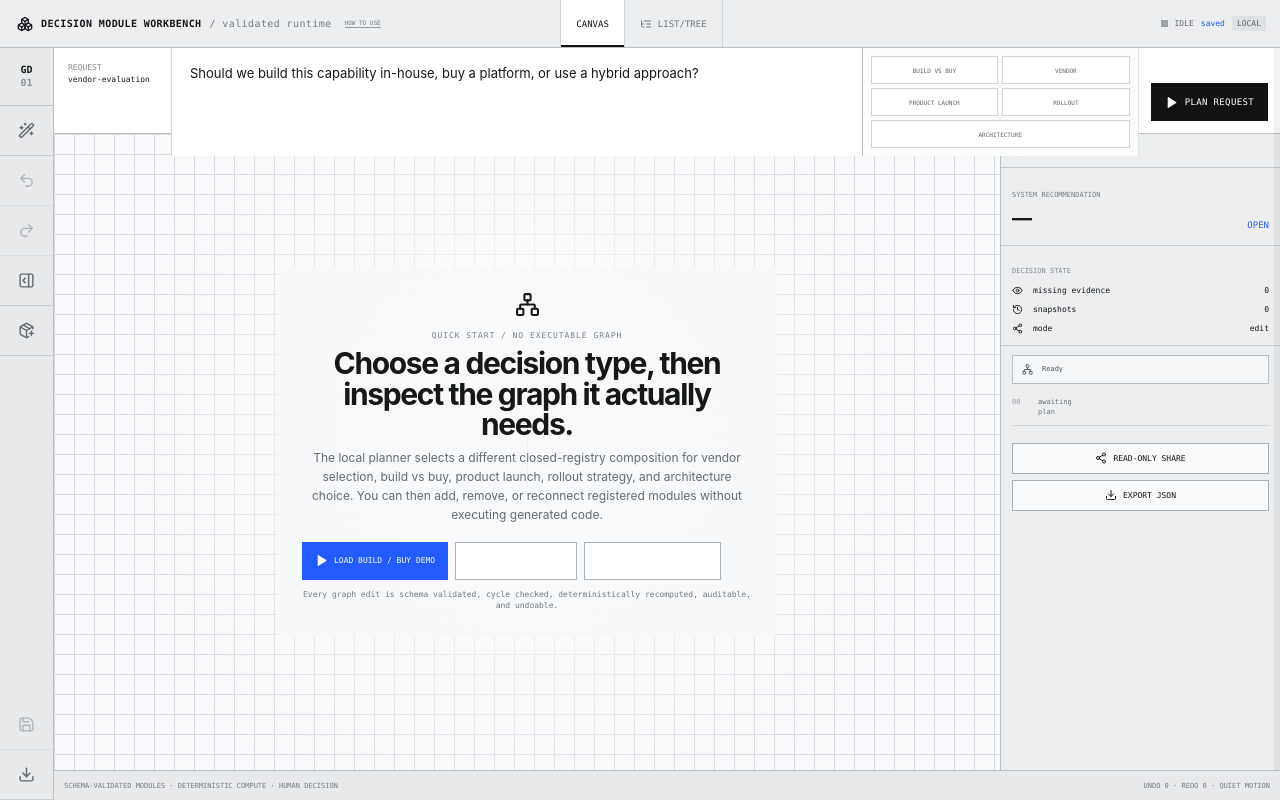
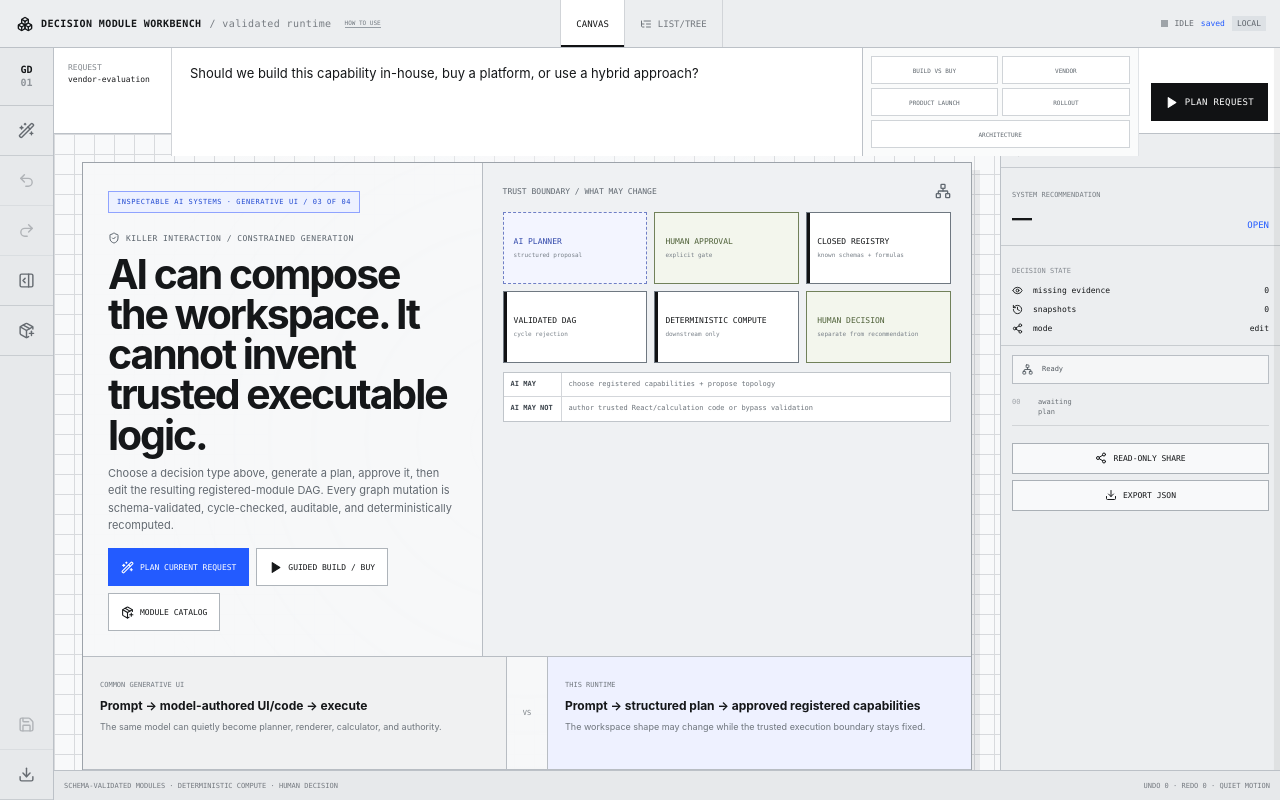
Before and after one commit to oosuhada/decision-module-runtime, a React (Vite) app: page /w/vendor-evaluation in a window 1280 px wide. Built offline with nearby package versions, Linux system fonts and the light colour scheme; no server answers.

Commit message:
feat: sharpen runtime portfolio narrative

```diff
--- a/src/app/DecisionWorkspace.tsx
+++ b/src/app/DecisionWorkspace.tsx
@@ -28,6 +28,7 @@ import { DecisionCanvas } from '../canvas/DecisionCanvas';
 import { MobileWorkspace } from '../canvas/MobileWorkspace';
 import { RuntimeGuide } from '../components/RuntimeGuide';
 import { ModuleCatalog } from '../components/ModuleCatalog';
+import { PortfolioNarrative } from '../components/PortfolioNarrative';
 import { Inspector } from '../provenance/Inspector';
 import { branchWorkspaceUrl, ensureWorkspaceUrl, resolveWorkspaceRoute } from '../routes/workspaceRoute';
 import { createEmptyWorkspace, workspaceDocumentSchema } from '../schemas/workspace';
@@ -336,7 +337,7 @@ export function DecisionWorkspace() {
         {!workspace.modules.length && !workspace.plan ? (
           <div className="blank-workspace">
             <div className="origin-cross"><i /><i /><span>0,0</span></div>
-            <div className="blank-message"><Network size={25} /><span>QUICK START / NO EXECUTABLE GRAPH</span><h1>Choose a decision type, then inspect the graph it actually needs.</h1><p>The local planner selects a different closed-registry composition for vendor selection, build vs buy, product launch, rollout strategy, and architecture choice. You can then add, remove, or reconnect registered modules without executing generated code.</p><div className="blank-actions"><button className="primary" disabled={isReadonly || isRunning} onClick={() => void loadGuidedDemo()}><Play size={13} fill="currentColor" /> LOAD BUILD / BUY DEMO</button><button disabled={isReadonly} onClick={() => void createPlan()}>PLAN CURRENT REQUEST</button><button disabled={isReadonly} onClick={() => setCatalogOpen(true)}><PackagePlus size={13} /> OPEN MODULE CATALOG</button></div><small>Every graph edit is schema validated, cycle checked, deterministically recomputed, auditable, and undoable.</small></div>
+            <PortfolioNarrative disabled={isReadonly || isRunning} onPlan={() => void createPlan()} onDemo={() => void loadGuidedDemo()} onCatalog={() => setCatalogOpen(true)} />
           </div>
         ) : null}
         {workspace.modules.length && viewMode === 'canvas' ? <DecisionCanvas workspace={workspace} quietMotion={quietMotion} onMove={moveModule} actions={{ setInput, removeModule, recordDecision, focusModule: (id) => { focusModule(id); setInspectorOpen(true); } }} /> : null}
--- /dev/null
+++ b/src/components/PortfolioNarrative.tsx
@@ -0,0 +1,42 @@
+import { Network, PackagePlus, Play, ShieldCheck, WandSparkles } from 'lucide-react';
+
+const story = [
+  ['BEFORE', 'Generative UI demos often let a model invent both presentation and trusted execution logic.'],
+  ['PROBLEM', 'A convincing interface can hide invented formulas, invalid dependencies, or untraceable state changes.'],
+  ['INSIGHT', 'Give AI composition authority, not execution authority. Trusted behavior must come from reviewed capabilities.'],
+  ['ARCHITECTURE', 'Structured plan → human approval → closed registry → DAG validation → deterministic recompute → audit.'],
+  ['INTERACTION', 'Change the request, inspect the proposed graph, edit dependencies, reject cycles, and watch only downstream modules recompute.'],
+  ['RESULT', 'The workspace can be generative in shape while remaining constrained, explainable, and human-governed.'],
+];
+
+export function PortfolioNarrative({ onPlan, onDemo, onCatalog, disabled }: { onPlan: () => void; onDemo: () => void; onCatalog: () => void; disabled: boolean }) {
+  return (
+    <div className="runtime-portfolio">
+      <section className="runtime-case-hero">
+        <div>
+          <span className="runtime-thesis">INSPECTABLE AI SYSTEMS · GENERATIVE UI / 03 OF 04</span>
+          <span className="runtime-kicker"><ShieldCheck size={12} /> KILLER INTERACTION / CONSTRAINED GENERATION</span>
+          <h1>AI can compose the workspace. It cannot invent trusted executable logic.</h1>
+          <p>Choose a decision type above, generate a plan, approve it, then edit the resulting registered-module DAG. Every graph mutation is schema-validated, cycle-checked, auditable, and deterministically recomputed.</p>
+          <div className="blank-actions"><button className="primary" disabled={disabled} onClick={onPlan}><WandSparkles size={13} /> PLAN CURRENT REQUEST</button><button disabled={disabled} onClick={onDemo}><Play size={13} fill="currentColor" /> GUIDED BUILD / BUY</button><button disabled={disabled} onClick={onCatalog}><PackagePlus size={13} /> MODULE CATALOG</button></div>
+        </div>
+        <div className="runtime-boundary">
+          <div className="boundary-heading"><span>TRUST BOUNDARY / WHAT MAY CHANGE</span><Network size={16} /></div>
+          <div className="boundary-flow">
+            <span className="untrusted">AI PLANNER<small>structured proposal</small></span>
+            <span className="human">HUMAN APPROVAL<small>explicit gate</small></span>
+            <span className="trusted">CLOSED REGISTRY<small>known schemas + formulas</small></span>
+            <span className="trusted">VALIDATED DAG<small>cycle rejection</small></span>
+            <span className="trusted">DETERMINISTIC COMPUTE<small>downstream only</small></span>
+            <span className="human">HUMAN DECISION<small>separate from recommendation</small></span>
+          </div>
+          <div className="authority-note"><b>AI MAY</b><span>choose registered capabilities + propose topology</span><b>AI MAY NOT</b><span>author trusted React/calculation code or bypass validation</span></div>
+        </div>
+      </section>
+
+      <section className="runtime-compare"><article><span>COMMON GENERATIVE UI</span><strong>Prompt → model-authored UI/code → execute</strong><p>The same model can quietly become planner, renderer, calculator, and authority.</p></article><i>VS</i><article><span>THIS RUNTIME</span><strong>Prompt → structured plan → approved registered capabilities</strong><p>The workspace shape may change while the trusted execution boundary stays fixed.</p></article></section>
+
+      <section className="runtime-story">{story.map(([label, body], index) => <article key={label}><span>{String(index + 1).padStart(2, '0')} / {label}</span><p>{body}</p></article>)}</section>
+    </div>
+  );
+}
--- a/src/styles.css
+++ b/src/styles.css
@@ -70,7 +70,7 @@ button:disabled { opacity: .42; cursor: not-allowed !important; }
 .surface-shell.low-power .react-flow__edge.animated path { animation: none !important; }
 .react-flow__handle.data-handle { width: 8px; height: 8px; border-radius: 0; border: 1px solid #6c747d; background: #f8f9fa; }
 
-.blank-workspace { position: absolute; inset: 0; background-image: linear-gradient(#d8dadd 1px, transparent 1px), linear-gradient(90deg, #d8dadd 1px, transparent 1px); background-size: 20px 20px; display: grid; place-items: center; }
+.blank-workspace { position: absolute; inset: 0; background-image: linear-gradient(#d8dadd 1px, transparent 1px), linear-gradient(90deg, #d8dadd 1px, transparent 1px); background-size: 20px 20px; display: grid; place-items: start center; overflow: auto; padding: 28px; }
 .blank-workspace::after { content: ''; position: absolute; inset: 0; background: radial-gradient(circle at 50% 48%, rgba(255,255,255,.96), rgba(248,249,250,.5) 42%, transparent 72%); }
 .origin-cross { position: absolute; left: 50%; top: 50%; width: 70px; height: 70px; transform: translate(-50%, -50%); z-index: 1; }
 .origin-cross i:first-child { position: absolute; left: 50%; top: 0; bottom: 0; width: 1px; background: #aeb3b8; }
@@ -81,6 +81,41 @@ button:disabled { opacity: .42; cursor: not-allowed !important; }
 .blank-message h1 { margin: 8px 0 8px; font-size: 30px; letter-spacing: -.045em; line-height: 1.02; }
 .blank-message p { font-size: 12px; line-height: 1.6; color: #656b71; margin: 0 auto 17px; max-width: 440px; }
 .blank-message button { height: 36px; border: 1px solid var(--ink); background: var(--ink); color: #fff; padding: 0 14px; font: 9px var(--mono); cursor: pointer; }
+.runtime-portfolio { position: relative; z-index: 2; width: min(1080px, 100%); border: 1px solid #9da3aa; background: rgba(247,248,249,.96); box-shadow: 8px 8px 0 rgba(35,39,44,.07); }
+.runtime-case-hero { display: grid; grid-template-columns: .9fr 1.1fr; min-height: 310px; }
+.runtime-case-hero > div:first-child { padding: 25px; border-right: 1px solid #b8bdc3; }
+.runtime-thesis { display: inline-flex; padding: 6px 8px; border: 1px solid #8fa3ff; background: #edf1ff; color: #234bd2; font: 7px var(--mono); letter-spacing: .08em; }
+.runtime-kicker { display: flex; align-items: center; gap: 6px; margin-top: 19px; color: #59626b; font: 8px var(--mono); letter-spacing: .06em; }
+.runtime-case-hero h1 { max-width: 540px; margin: 10px 0 10px; font-size: clamp(27px, 3.2vw, 43px); line-height: .98; letter-spacing: -.05em; }
+.runtime-case-hero p { max-width: 570px; margin: 0; color: #626970; font-size: 11px; line-height: 1.6; }
+.blank-actions { margin-top: 18px; display: flex; flex-wrap: wrap; gap: 7px; }
+.blank-actions button { min-height: 35px; border: 1px solid #747c84; background: #fff; padding: 0 10px; display: inline-flex; align-items: center; gap: 6px; font: 7px var(--mono); cursor: pointer; }
+.blank-actions button.primary { border-color: #111214; background: #111214; color: #fff; }
+.runtime-boundary { padding: 20px; background: #eff1f3; }
+.boundary-heading { display: flex; justify-content: space-between; align-items: center; color: #606870; font: 8px var(--mono); }
+.boundary-flow { margin-top: 13px; display: grid; grid-template-columns: repeat(3, 1fr); gap: 7px; }
+.boundary-flow > span { position: relative; min-height: 72px; padding: 10px; border: 1px solid #aab0b6; background: #fff; display: grid; align-content: center; gap: 5px; font: 8px var(--mono); }
+.boundary-flow > span small { color: #777f87; font: 6px/1.35 var(--mono); }
+.boundary-flow .untrusted { border-style: dashed; border-color: #6f7fc5; background: #f3f5ff; color: #334aab; }
+.boundary-flow .trusted { border-color: #6f7881; box-shadow: inset 3px 0 #111214; }
+.boundary-flow .human { border-color: #71815a; background: #f3f6ed; color: #4f6139; }
+.authority-note { margin-top: 9px; display: grid; grid-template-columns: 58px 1fr; border: 1px solid #c0c5ca; background: #fff; font: 7px/1.35 var(--mono); }
+.authority-note > * { padding: 7px; border-bottom: 1px solid #d3d6da; }
+.authority-note > *:nth-last-child(-n+2) { border-bottom: 0; }
+.authority-note b { border-right: 1px solid #d3d6da; color: #394149; }
+.authority-note span { color: #6d747b; }
+.runtime-compare { display: grid; grid-template-columns: 1fr 42px 1fr; border-top: 1px solid #b8bdc3; }
+.runtime-compare article { min-height: 112px; padding: 14px 17px; }
+.runtime-compare article:first-child { background: #f0f1f2; }
+.runtime-compare article:last-child { background: #eef1ff; }
+.runtime-compare article > span, .runtime-story span { font: 7px var(--mono); color: #727980; }
+.runtime-compare strong { display: block; margin: 7px 0; font-size: 12px; }
+.runtime-compare p { margin: 0; color: #6e757c; font-size: 9px; line-height: 1.45; }
+.runtime-compare > i { display: grid; place-items: center; border-left: 1px solid #b8bdc3; border-right: 1px solid #b8bdc3; font: normal 7px var(--mono); color: #7a8086; }
+.runtime-story { display: grid; grid-template-columns: repeat(6, 1fr); border-top: 1px solid #b8bdc3; }
+.runtime-story article { min-height: 112px; padding: 11px; border-right: 1px solid #c9cdd1; }
+.runtime-story article:last-child { border-right: 0; }
+.runtime-story p { margin: 8px 0 0; color: #666d74; font-size: 8px; line-height: 1.45; }
 
 .instrument-shell { border: 1px solid #858b92; background: #fff; box-shadow: 5px 5px 0 rgba(42,45,49,.08); overflow: visible; transition: box-shadow .2s, border-color .2s, opacity .2s; position: relative; }
 .instrument-shell.module-status-stale { border-color: #c08d00; }
```
Also changed, not shown: 2 other files (tests, documents, lock files or other folders).
